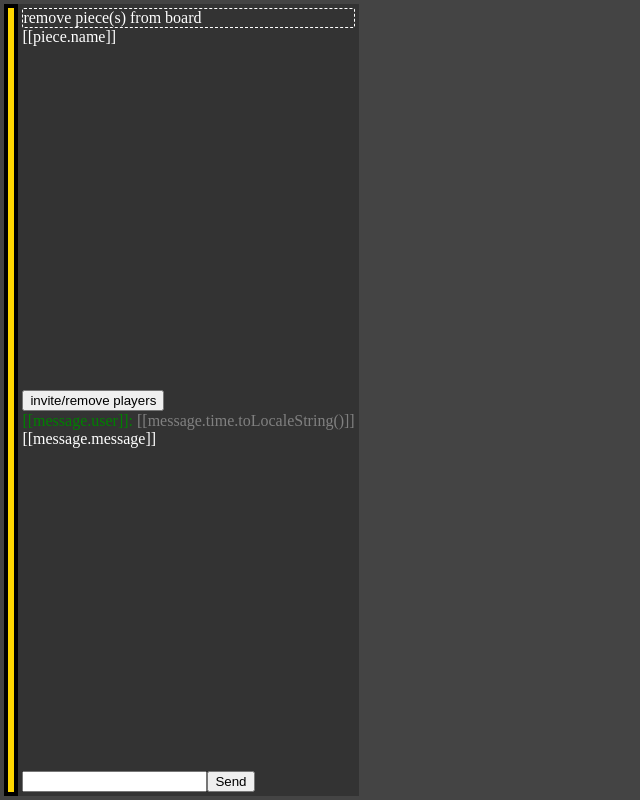
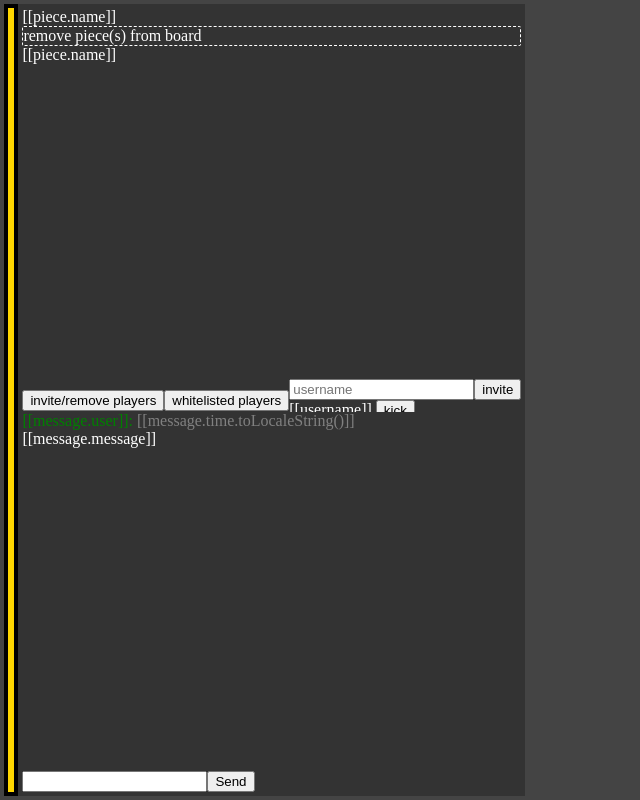
Before and after one commit to flarespeed/WebBoardgameSim, a Django app: template TabletopSimWeb/tabletops/templates/tabletops/board.html in a window 1280 px wide. Shown: the whole page, without its empty margins (0-640 px from the left). Run offline with Django 3.2, Linux system fonts and the light colour scheme; the template is opened without the code that fills it, so the values that code supplies are empty.

Commit message:
gave up on moving whole stacks, it just broke everything in weird ways

```diff
--- a/TabletopSimWeb/tabletops/consumers.py
+++ b/TabletopSimWeb/tabletops/consumers.py
@@ -104,8 +104,7 @@ class GameConsumer(AsyncWebsocketConsumer):
                 stack = board[content['from']['i']]['pieces']
                 for item in board[content['from']['i']]['pieces']:
                     board[content['from']['i']]['pieces'].remove(item)
-                for i in range(len(stack)):
-                    board[content['to']['i']]['pieces'].insert(i, stack[i])
+                board[content['to']['i']]['pieces'] = stack + board[content['to']['i']]['pieces']
         current_room.off_board = json.dumps(off_board)
         current_room.board_state = json.dumps(board)
         current_room.save()
--- a/TabletopSimWeb/tabletops/templates/tabletops/board.html
+++ b/TabletopSimWeb/tabletops/templates/tabletops/board.html
@@ -3,24 +3,25 @@
   <head>
     <meta charset="utf-8">
     <script src="https://cdn.jsdelivr.net/npm/vue/dist/vue.js"></script>
+    <script src="https://unpkg.com/axios/dist/axios.min.js"></script>
     <title>{{room_name}}</title>
     <style type="text/css">
       body{
         background-color: #444;
-        margin: 0.5vh;
+        margin: 0.5vmin;
       }
       .board{
         display: grid;
-        grid-template-columns: repeat({{board_width}}, {{calcVh}}vh);
-        grid-template-rows: repeat({{board_height}}, {{calcVh}}vh);
+        grid-template-columns: repeat({{board_width}}, {{calcVh}}vmin);
+        grid-template-rows: repeat({{board_height}}, {{calcVh}}vmin);
         width: auto;
         background-color: gold;
-        padding: 0.4vh;
-        border: 0.6vh solid black;
+        padding: 0.4vmin;
+        border: 0.6vmin solid black;
       }
       .chat{
         width: auto;
-        height: 47.5vh;
+        height: 47.5vmin;
         display: flex;
         flex-direction: column;
         justify-content: flex-end;
@@ -30,7 +31,7 @@
       .boardside{
         overflow: auto;
         width: auto;
-        height: 47.5vh;
+        height: 47.5vmin;
         display: flex;
         flex-direction: column;
         background-color: #333;
@@ -41,7 +42,7 @@
         height: 100%
       }
       .sidebar{
-        padding: 0.5vh;
+        padding: 0.5vmin;
         width: auto;
         display: flex;
         flex-direction: column;
@@ -54,13 +55,16 @@
         flex-direction: row;
       }
       .black{
-        background-color: dimgrey;
+        background-color: #222;
+        border: 1px solid black;
       }
       .white{
         background-color: white;
+        border: 1px solid black;
       }
       .red{
         background-color: darkred;
+        border: 1px solid black;
       }
       .board div{
         display: flex;
@@ -88,9 +92,12 @@
         max-height: 1em;
       }
       .invites{
-        height: 3vh;
+        height: 3vmin;
         display: flex;
         align-items: center;
+      }
+      .selected{
+        background-color: darkslategrey;
       }
     </style>
   </head>
@@ -103,6 +110,9 @@
       </div>
       <div class="sidebar">
         <div class="boardside">
+          <div v-if="selectedSpot" class="stack">
+            <div v-for="(piece, index) in selectedSpot.pieces" :class="{selected:index == selectedPiece}" @click="selectPiece(index)"><img class='tinyPiece' :src="piece.img" :alt="piece.name + ' icon'">[[piece.name]]</div>
+          </div>
           <div v-if="selectedSpot" class="remove" @click="toOffBoard">
             remove piece(s) from board
           </div>
@@ -111,7 +121,16 @@
           </div>
         </div>
         <div class="invites">
-          <button>invite/remove players</button>
+          <button v-if="admin">invite/remove players</button>
+          <button v-if="!admin">whitelisted players</button>
+          <div v-if="whitelistOpen" class="floater" :style="'top: '+ whitelistTop + '; left: ' + whitelistLeft">
+            <div v-if="admin">
+              <input type="text" @keypress="inviteUserEnter" placeholder="username" v-model="inviteUsername"><button @click="inviteUser">invite</button>
+            </div>
+            <div v-for="username in whitelist">
+              [[username]] <button v-if="admin" @click>kick</button>
+            </div>
+          </div>
         </div>
         <div class="chat">
           <div class="messages">
@@ -125,7 +144,7 @@
             </div>
           </div>
           <div class="chatinputs">
-            <input type="text" v-model="chatIn"><button type="button" @click="sendMessage">Send</button>
+            <input type="text" v-model="chatIn" @keypress="enterKeyChat"><button type="button" @click="sendMessage">Send</button>
           </div>
         </div>
       </div>
@@ -145,20 +164,33 @@
           messages: [],
           selectedPiece: 0,
           offBoardPiece: null,
+          admin: {% if admin %}true{% else %}false{% endif %},
+          whitelistOpen: false,
+          whitelistRight: 0,
+          whitelistTop: 0,
+          whitelist: [],
+          inviteUsername: '',
         },
         methods: {
+          inviteUserEnter: function() {
+
+          },
+          inviteUser: function() {
+
+          },
           movePiece: function(spot, index) {
-            if (this.offBoardPiece != null){
+            if (this.offBoardPiece != null) {
+              console.log(this.offBoardPiece);
               this.socket.send(JSON.stringify({
-                  'type': 'move', 'content': {'piece': this.selectedPiece, 'from': {'x': -1, 'y': -1, 'i': -1}, 'to': {'x': spot.x, 'y': spot.y, 'i': index}}
+                  'type': 'move', 'content': {'piece': this.offBoardPiece, 'from': {'x': -1, 'y': -1, 'i': -1}, 'to': {'x': spot.x, 'y': spot.y, 'i': index}}
               }))
               this.selectedSpot = null
               this.offBoardPiece = null
               this.selectedIndex = -1
-            } else if (this.selectedSpot == spot){
+            } else if (this.selectedSpot == spot) {
               this.selectedIndex = -1
               this.selectedSpot = null
-            } else if (this.selectedSpot){
+            } else if (this.selectedSpot) {
               this.socket.send(JSON.stringify({
                   'type': 'move', 'content': {'piece': this.selectedPiece, 'from': {'x': this.selectedSpot.x, 'y': this.selectedSpot.y, 'i': this.selectedIndex}, 'to': {'x': spot.x, 'y': spot.y, 'i': index}}
               }))
@@ -172,6 +204,10 @@
                 this.selectedPiece = 0
               }
             }
+          },
+          selectPiece: function(index) {
+            this.selectedPiece = index
+            console.log(this.selectedPiece)
           },
           toOffBoard: function() {
             if (this.selectedSpot){
@@ -189,6 +225,11 @@
               this.offBoardPiece = index
             } else {
               this.offBoardPiece = null
+            }
+          },
+          enterKeyChat: function(e) {
+            if (e.keyCode === 13) {
+              this.sendMessage()
             }
           },
           sendMessage: function() {
@@ -238,18 +279,18 @@
                     movedPieces = startSpot.pieces[content.piece].name
                   }
                   this.messages.push({'user': 'system', 'time': new Date(content.time), 'message': content.user + ' moved ' + movedPieces + ' from x:' + startSpot.x + ', y:' + startSpot.y + ' off of board.' })
-                  if (content.piece >= 0){
-                    if (!this.off_board.includes(startSpot.pieces[content.piece])){
-                      this.off_board.unshift(startSpot.pieces[content.piece])
-                    }
-                    startSpot.pieces.splice(content.piece, 1)
-                  } else {
+                  if (content.piece == -1){
                     startSpot.pieces.forEach((piece) => {
-                      if (!this.off_board.includes(piece)){
+                      if (!arrayIncludesObject(this.off_board, piece)){
                         this.off_board.unshift(piece)
                       }
                     })
                     startSpot.pieces = {}
+                  } else {
+                    if (!arrayIncludesObject(this.off_board, startSpot.pieces[content.piece])){
+                      this.off_board.unshift(startSpot.pieces[content.piece])
+                    }
+                    startSpot.pieces.splice(content.piece, 1)
                   }
                   if (startSpot == this.selectedSpot){
                     this.selectedSpot = null
@@ -292,6 +333,15 @@
           }
         }
       })
+      function arrayIncludesObject(array, object) {
+        let matched = false
+        array.forEach((item, i) => {
+          if (JSON.stringify(item)==JSON.stringify(object)){
+            matched = true
+          }
+        })
+        return matched
+      }
     </script>
   </body>
 </html>
--- a/TabletopSimWeb/tabletops/views.py
+++ b/TabletopSimWeb/tabletops/views.py
@@ -45,7 +45,7 @@ def room(request, room_name):
     if current_room:
         if current_room[0].whitelist.filter(id=request.user.id).exists() or current_room[0].admin == request.user:
             return render(request, 'tabletops/board.html', {
-            'room_name': current_room[0].name, 'board': current_room[0].board_state, 'board_width': current_room[0].board_width, 'board_height': current_room[0].board_height, 'calcVh': 97/current_room[0].board_height, 'off_board': current_room[0].off_board
+            'room_name': current_room[0].name, 'board': current_room[0].board_state, 'board_width': current_room[0].board_width, 'board_height': current_room[0].board_height, 'calcVh': 97/current_room[0].board_height, 'off_board': current_room[0].off_board, 'admin': current_room.admin == request.user,
             })
     return redirect(reverse('tabletops:index'))
 
```
